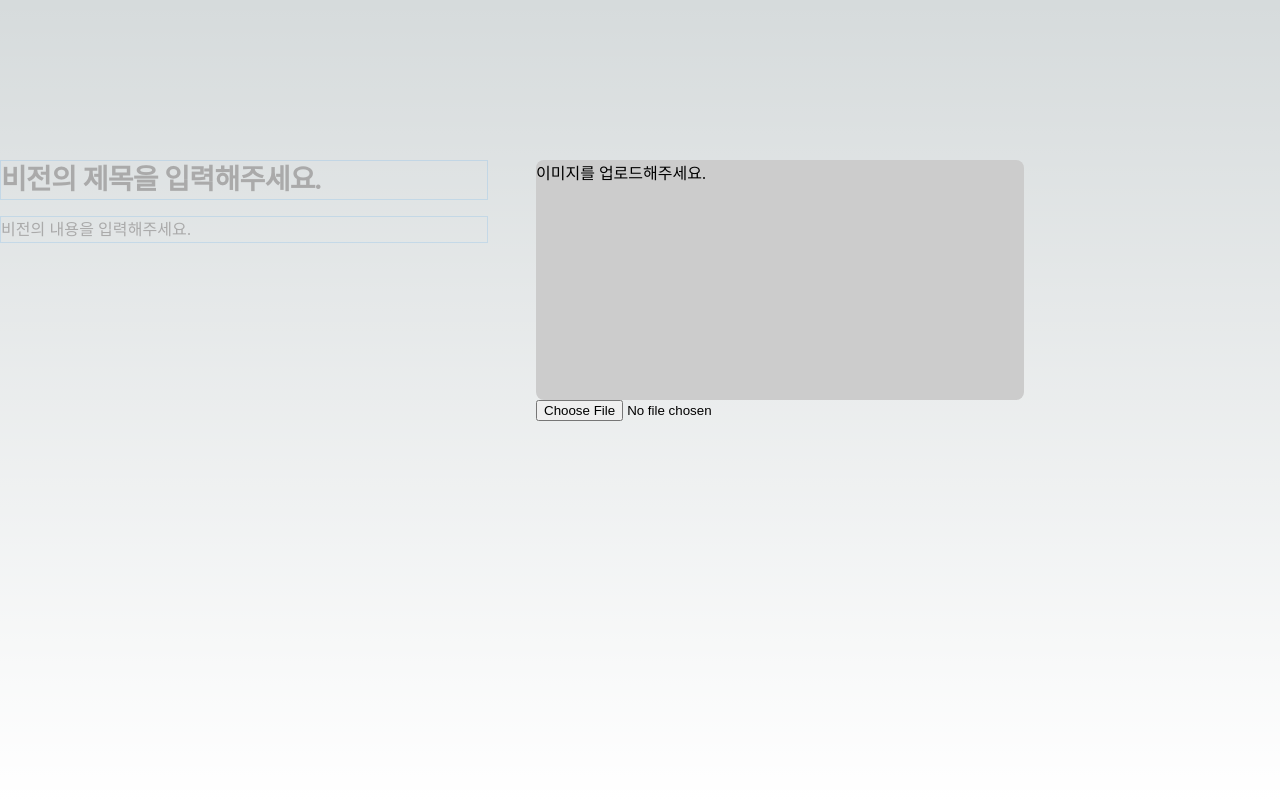
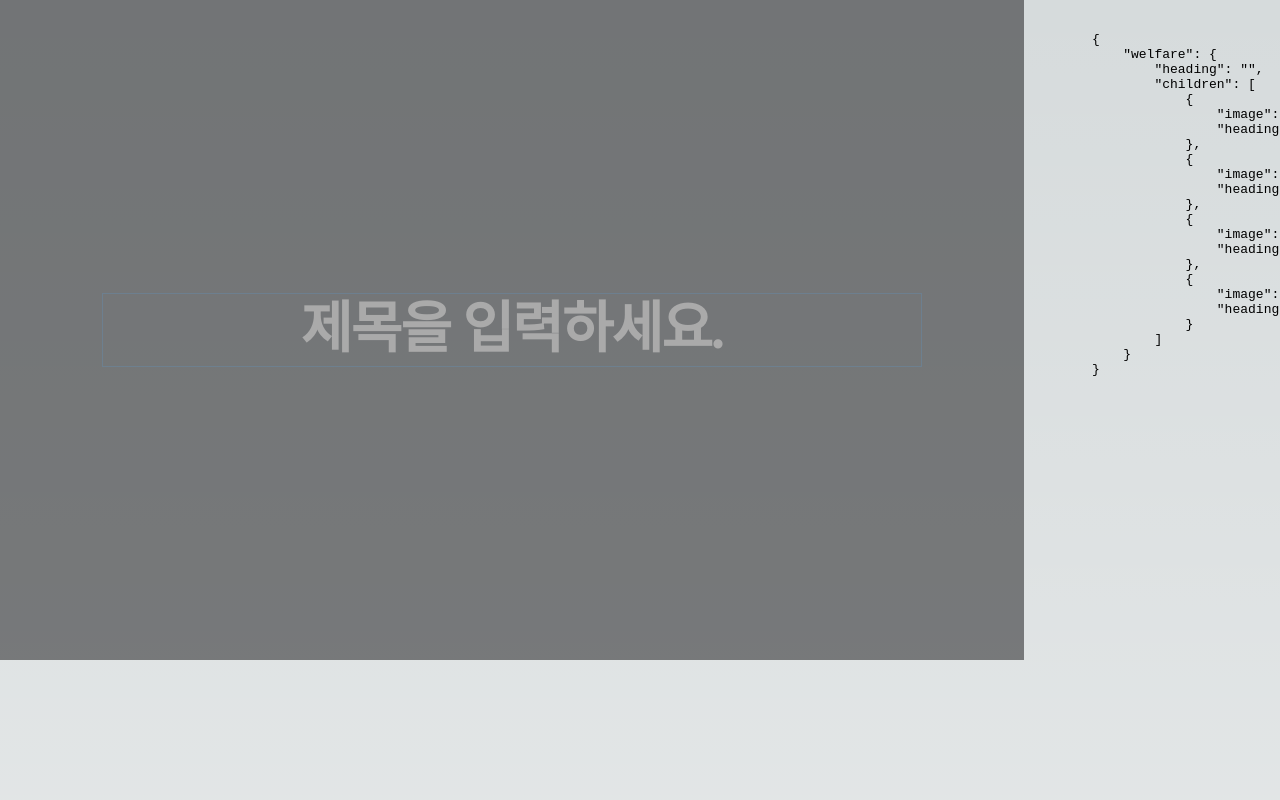
Before and after one commit to kibaek-kimm/site-builder-experiment, a Next.js app: page / in a window 1280 px wide. Shown: the top 800 px of the page. Built offline with nearby package versions, Linux system fonts and the light colour scheme.

Commit message:
Update page.tsx

```diff
--- a/src/app/page.tsx
+++ b/src/app/page.tsx
@@ -1,13 +1,32 @@
-import { Inter } from "next/font/google";
+"use client";
+
 import styles from "./page.module.css";
 import Vision from "@/components/Vision";
-
-const inter = Inter({ subsets: ["latin"] });
+import { useState } from "react";
+import Main from "@/components/Main";
+import { BuilderValues } from "@/types";
+import Welfare from "@/components/Welfare";
 
 export default function Home() {
+  const [builderValues, setBuilderValues] = useState<BuilderValues>({});
+
+  const handleChange = (key, values) => {
+    setBuilderValues((prevState) => ({
+      ...prevState,
+      [key]: values,
+    }));
+  };
+
   return (
     <main className={styles.main}>
-      <Vision />
+      <div className={styles.editArea}>
+        <Main onChange={(values) => handleChange("main", values)} />
+        <Vision onChange={(values) => handleChange("vision", values)} />
+        <Welfare onChange={(values) => handleChange("welfare", values)} />
+      </div>
+      <div className={styles.dataArea}>
+        <pre>{JSON.stringify(builderValues, null, 4)}</pre>
+      </div>
     </main>
   );
 }
```
